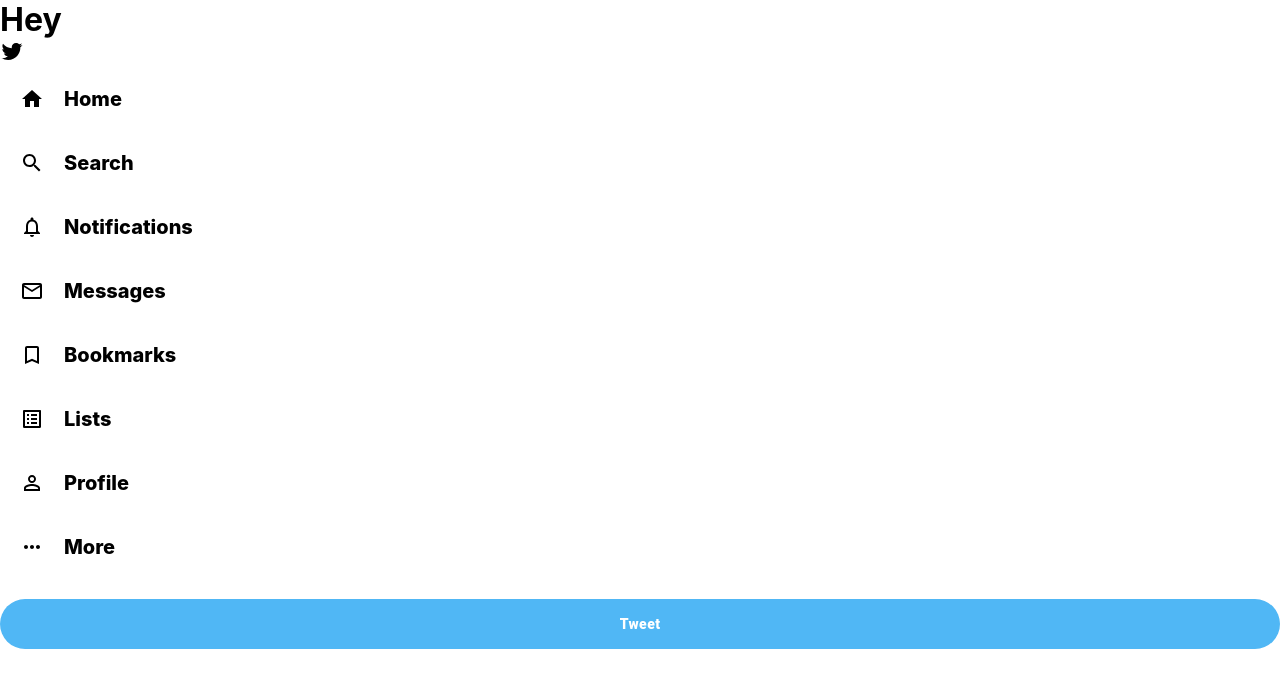
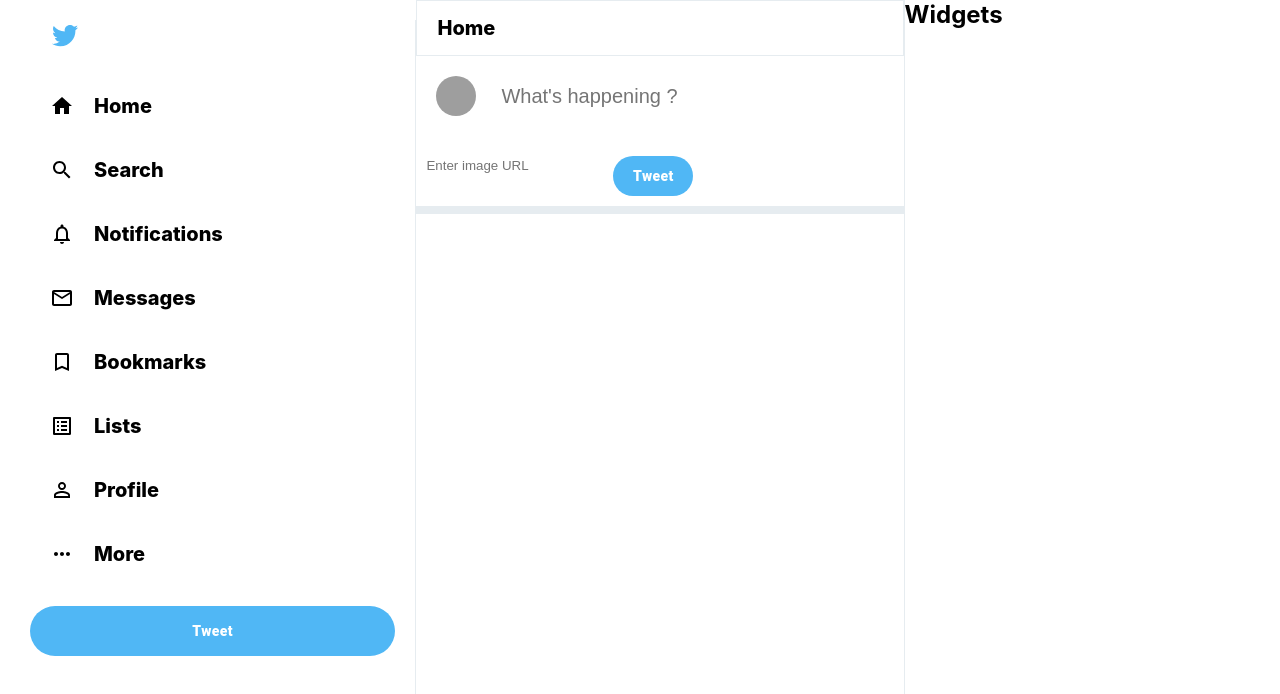
Before and after one commit to ritik1999/twitter-clone, a React (Create React App) app: page / in a window 1280 px wide. Shown: the top 694 px of the page. Built offline with nearby package versions, Linux system fonts and the light colour scheme; grey boxes are pictures that could not be loaded.

Commit message:
Tweet Box

```diff
--- a/src/App.css
+++ b/src/App.css
@@ -2,3 +2,12 @@
     --twitter-color: #50b7f5;
     --twitter-background : #e6ecf0;
 }
+
+.app {
+    display: flex;
+    height: 100vh;
+    max-width: 1300px;
+    margin-left: auto;
+    margin-right: auto;
+    padding : 0 10px;
+}
--- a/src/App.js
+++ b/src/App.js
@@ -1,12 +1,18 @@
 import React from 'react';
 import './App.css';
 import Sidebar from './Sidebar';
+import Feed from './Feed';
+import Widgets from './Widgets';
 
 function App() {
   return (
-    <div className="App">
-      <h1>Hey</h1>
+    <div className="app">
+
       <Sidebar />
+
+      <Feed />
+
+      <Widgets />
     </div>
   );
 }
--- /dev/null
+++ b/src/Feed.css
@@ -0,0 +1,30 @@
+.feed {
+    flex: 0.4;
+    border-right :1px solid var(--twitter-background);
+    min-width: fit-content;
+    overflow-y: scroll;
+
+}
+
+.feed::-webkit-scrollbar {
+    display: none;
+}
+
+.feed {
+    -ms-overflow-style: none;
+    scrollbar-width: none;
+
+}
+
+.feed__header {
+    position: sticky;
+    top:0;
+    border: 1px solid var(--twitter-background);
+    padding: 15px 20px ;
+    background-color: white;
+}
+
+.feed__header > h2 {
+    font-size: 20px;
+    font-weight: 800;
+}
--- /dev/null
+++ b/src/Feed.js
@@ -0,0 +1,17 @@
+import React from 'react';
+import './Feed.css';
+import TweetBox from './TweetBox';
+
+function Feed() {
+    return (
+        <div className="feed">
+            <div className="feed__header">
+                <h2>Home </h2>
+            </div>
+
+            <TweetBox />
+        </div>
+    )
+}
+
+export default Feed;
--- a/src/Sidebar.css
+++ b/src/Sidebar.css
@@ -1,3 +1,20 @@
+.sidebar {
+    border-right : 1px solid var(--twitter-background);
+    flex: 0.3;
+    margin-top: 20px;
+    padding-left: 20px;
+    padding-right: 20px;
+
+}
+
+.twitter__icon {
+    color : var(--twitter-color);
+    font-size: 30px !important;
+    margin-left :20px;
+    margin-bottom: 20px;
+
+}
+
 .sidebar--tweet {
     background-color: var(--twitter-color) !important;
     border: none !important;
--- a/src/Sidebar.js
+++ b/src/Sidebar.js
@@ -17,7 +17,7 @@
 function Sidebar() {
     return (
         <div className="sidebar">
-            <TwitterIcon />
+            <TwitterIcon className="twitter__icon" />
             <SidebarOptions Icon={HomeIcon} text="Home" />
             <SidebarOptions Icon={SearchIcon} text="Search" />
             <SidebarOptions Icon={NotificationsNoneIcon} text="Notifications" />
--- /dev/null
+++ b/src/TweetBox.css
@@ -0,0 +1,40 @@
+.tweetbox {
+    padding-bottom :10px;
+    border-bottom :8px solid var(--twitter-background);
+    padding-right: 10px;
+
+}
+.tweetBox > form {
+    display: flex;
+    flex-direction: column;
+}
+
+.tweetbox__input {
+    padding: 20px;
+    display: flex;
+}
+
+.tweetbox__input > input {
+    flex: 1;
+    margin-left: 20px;
+    padding-left: 5px;
+    font-size: 20px;
+    border: none;
+}
+.tweetbox__imageinput {
+    border: none;
+    padding: 10px;
+}
+
+.tweetbox__button {
+    background-color: var(--twitter-color) !important;
+    border: none !important;
+    color: white !important;
+    font-weight: 900 !important;
+    text-transform :inherit !important;
+    border-radius :30px !important;
+    width: 80px;
+    height: 40px !important;
+    margin-top :20px !important;
+    margin-left :auto !important;
+}
--- /dev/null
+++ b/src/TweetBox.js
@@ -0,0 +1,22 @@
+import React from 'react';
+import './TweetBox.css';
+import {Avatar,Button} from "@material-ui/core";
+
+
+function TweetBox() {
+    return (
+        <div className="tweetbox">
+            <form>
+                <div className="tweetbox__input">
+                    <Avatar src="https://pbs.twimg.com/profile_images/865695281492381696/81tOUsc7_400x400.jpg" />
+                    <input placeholder="What's happening ?" type="text" />
+                </div>
+                <input placeholder="Enter image URL" type="text"  className="tweetbox__imageinput"/>
+                <Button className="tweetbox__button">Tweet</Button>
+
+            </form>
+        </div>
+    )
+}
+
+export default TweetBox;
--- /dev/null
+++ b/src/Widgets.css
@@ -0,0 +1,3 @@
+.widgets {
+    flex: 0.3;
+}
--- /dev/null
+++ b/src/Widgets.js
@@ -0,0 +1,11 @@
+import React from 'react';
+import "./Widgets.css";
+function Widgets() {
+    return (
+        <div className="widgets">
+            <h2>Widgets</h2>
+        </div>
+    )
+}
+
+export default Widgets
```
